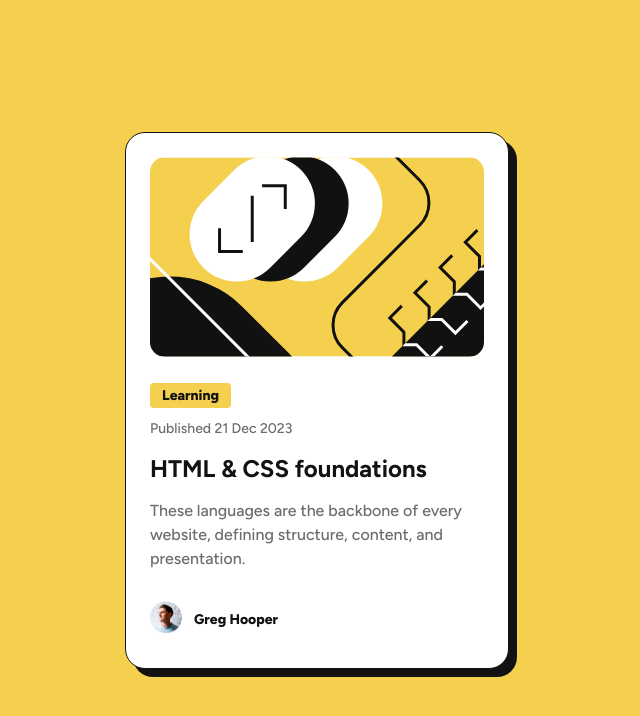
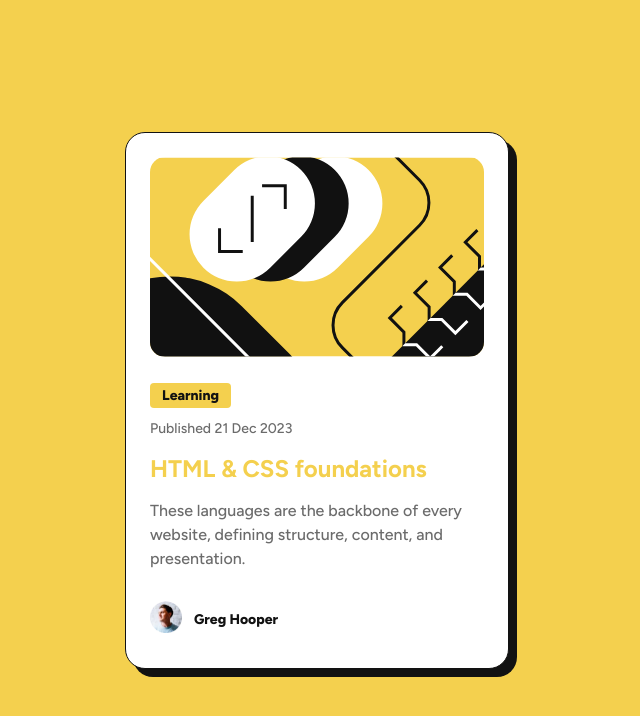
Before and after one commit to wideirp/blog-preview-card, a plain HTML site: page index.html in a window 1280 px wide. In both pictures the pointer is over the element "HTML & CSS foundations". Shown: the whole page, without its empty margins (323-963 px from the left). Drawn offline with Linux system fonts and the light colour scheme.

Commit message:
Add hover, focus, and active states

```diff
--- a/style.css
+++ b/style.css
@@ -65,6 +65,12 @@ main {
       margin: 12px 0;
     }
 
+    h1:hover,
+    h1:active,
+    h1:focus {
+      color: var(--yellow);
+    }
+
     .description {
       margin: 12px 0;
     }
```
